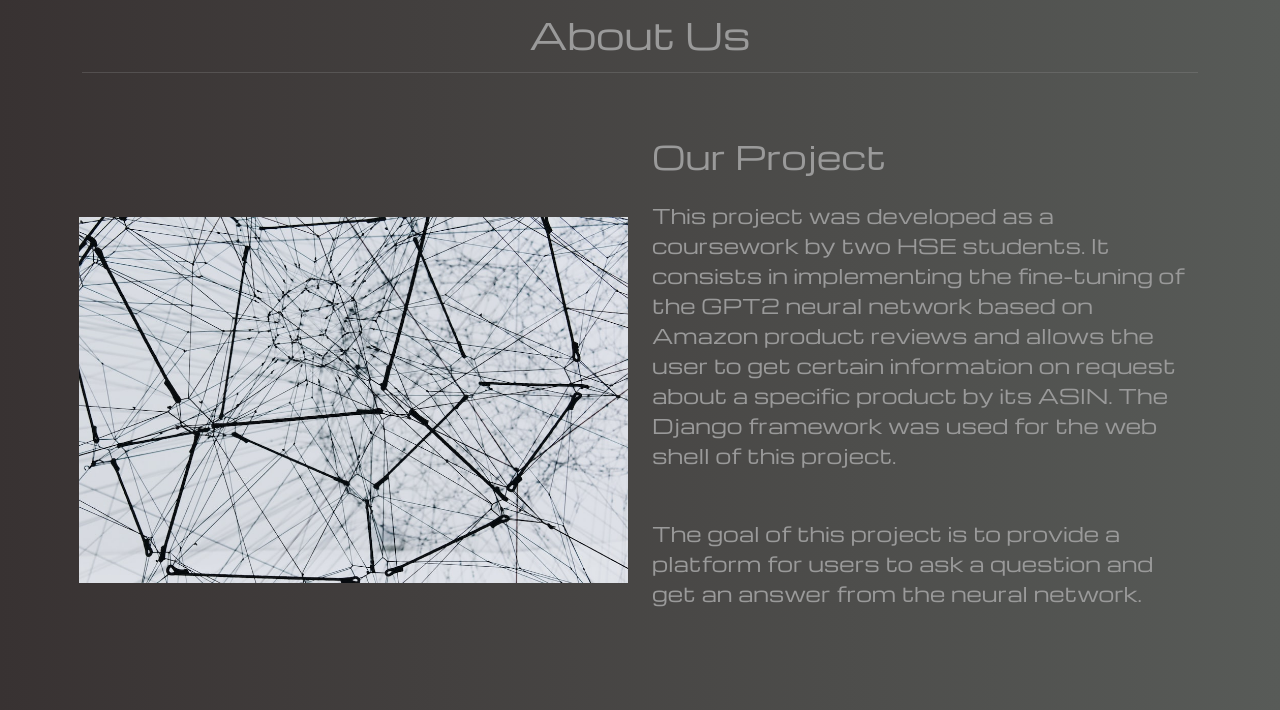
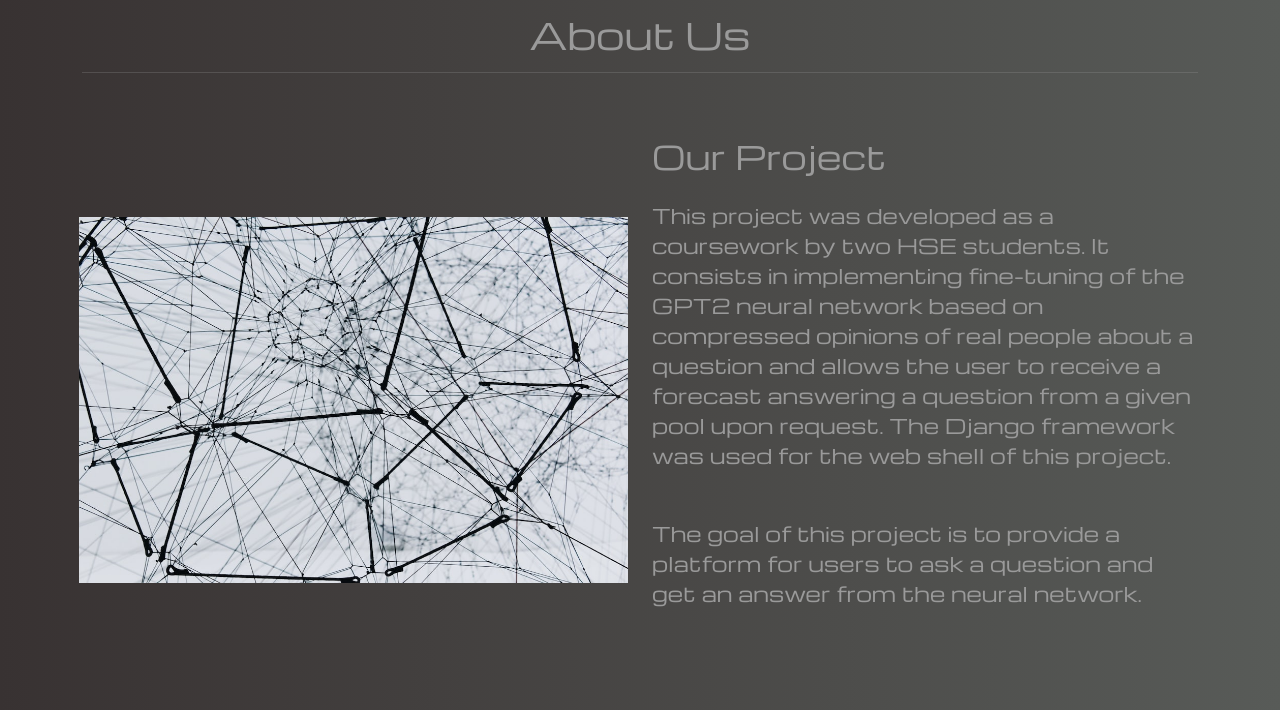
Before and after one commit to B-S-B-Rabbit/Using-Language-models-to-simulate-humans-sample, a Django app: page /workingspace/about/ in a window 1280 px wide. Shown: the part 155-865 px from the top of the page. Run offline with Django 4.2, Linux system fonts and the light colour scheme.

Commit message:
dd favicon

```diff
--- a/coursepaper/settings.py
+++ b/coursepaper/settings.py
@@ -24,8 +24,8 @@ SECRET_KEY = 'django-insecure-1!#j##ltf(o^xagegw+dxe70(@l#(a$+2%reg#d*s4w=nyyk^i
 # SECURITY WARNING: don't run with debug turned on in production!
 DEBUG = False
 
-ALLOWED_HOSTS = ['*']
-CSRF_TRUSTED_ORIGINS = ['http://simulate-ai.ru']
+ALLOWED_HOSTS = ['simulate-ai.ru', 'www.simulate-ai.ru','localhost']
+CSRF_TRUSTED_ORIGINS = ['https://simulate-ai.ru']
 
 
 # Application definition
--- a/workingspace/templates/about.html
+++ b/workingspace/templates/about.html
@@ -65,11 +65,9 @@
             <div class="col-md-6 my-auto">
                 <h2 class="mb-4">Our Project</h2>
                 <p class="lead mb-5">This project was developed as a coursework by two HSE students. It consists in
-                    implementing the fine-tuning of the GPT2 neural network based on Amazon product reviews and allows
-                    the
-                    user to get certain information on request about a specific product by its ASIN. The Django
-                    framework
-                    was used for the web shell of this project.</p>
+                    implementing fine-tuning of the GPT2 neural network based on compressed opinions of real people
+                    about a question and allows the user to receive a forecast answering a question from a given pool
+                    upon request. The Django framework was used for the web shell of this project.</p>
                 <p class="lead mb-5">The goal of this project is to provide a platform for users to ask a question and
                     get
                     an answer from the neural network.</p>
@@ -79,20 +77,18 @@
         <div class="row py-5 align-items-center">
             <div class="col-md-6 my-auto">
                 <h2 class="mb-4">Our Team</h2>
-                <p class="lead mb-5">Our names are Ilya and Andrey. We are studying in the second year of the University
-                    Higher School of Economics in the direction of Software Engineering. We have already worked together
-                    on
-                    various projects within the university, but this is our first experience. In this project, we had a
-                    lot
-                    of difficulties getting a server to train a neural network, so the final product did not come out
-                    the
-                    way it was intended, but we hope that it will still be able to meet the necessary requirements.</p>
+                <p class="lead mb-5">Our names are Ilya and Andrey. We are studying in the second year of the Higher
+                    School of Economics University in the direction of "Software Development". We have already worked
+                    together on various projects within the university, but this is our first experience. In this
+                    project, we had a lot of difficulties getting a server to train a neural network, so the final
+                    product turned out not to be what it was intended, but we hope that it will still be able to meet
+                    the necessary requirements.</p>
                 <p class="lead mb-5">In this project, in addition to general work, Andrey was responsible for creating a
-                    web
-                    shell for course work, mainly, including the HTML and
-                    CSS, Django models, views, and templates.</p>
-                <p class="lead mb-5">Ilya was mainly responsible for training neural networks, working with datasets and
-                    other general work. This included working with libraries such as tensorflow and pytorch</p>
+                    web shell for coursework, mainly including HTML and CSS, Django, neural network selection and
+                    website hosting.</p>
+                <p class="lead mb-5">Ilya was mainly responsible for training neural networks, working with data sets,
+                    their selection and analysis. This included working with libraries such as tensorflow and
+                    pytorch.</p>
             </div>
             <div class="col-md-6 d-flex justify-content-center">
                 <img src="{% static 'images/we.jpg' %}" alt="Our Team" class="img-fluid about-img">
--- a/workingspace/templates/base_generic.html
+++ b/workingspace/templates/base_generic.html
@@ -1,13 +1,17 @@
 <!doctype html>
 <html lang="en">
 <head>
-    {% block title %} <title>Document</title> {% endblock %}
+    {% block title %} <title>AI_SIMULATION</title> {% endblock %}
     <meta charset="UTF-8">
     <meta name="viewport"
           content="width=device-width, user-scalable=no, initial-scale=1.0, maximum-scale=1.0, minimum-scale=1.0">
     <meta http-equiv="X-UA-Compatible" content="ie=edge">
     <link href="https://cdn.jsdelivr.net/npm/bootstrap@5.3.0-alpha1/dist/css/bootstrap.min.css" rel="stylesheet"
           integrity="sha384-GLhlTQ8iRABdZLl6O3oVMWSktQOp6b7In1Zl3/Jr59b6EGGoI1aFkw7cmDA6j6gD" crossorigin="anonymous">
+    <link rel="apple-touch-icon" sizes="180x180" href="../../favicon/apple-touch-icon.png">
+    <link rel="icon" type="image/png" sizes="32x32" href="../../favicon/favicon-32x32.png">
+    <link rel="icon" type="image/png" sizes="16x16" href="../../favicon/favicon-16x16.png">
+    <link rel="manifest" href="../../favicon/site.webmanifest">
     {% load static %}
     <link rel="stylesheet" href="{% static 'css\styles.css' %}">
     {% block sty %}
```
Also changed, not shown: favicon/android-chrome-192x192.png (added), favicon/android-chrome-512x512.png (added), favicon/apple-touch-icon.png (added), favicon/favicon-16x16.png (added), favicon/favicon-32x32.png (added), favicon/favicon.ico (added), favicon/site.webmanifest (added).
